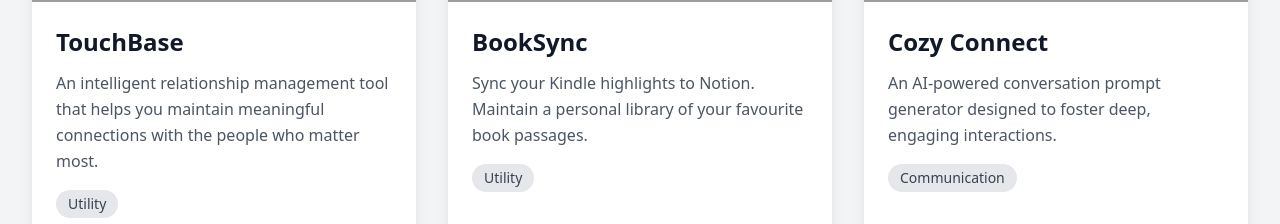
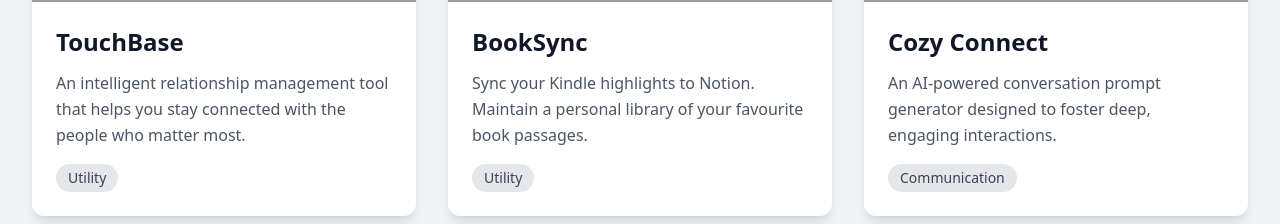
Before and after one commit to ajiteshgogoi/my-projects, a React (Create React App) app: page / in a window 1280 px wide. Shown: the part 446-670 px from the top of the page. Built offline with nearby package versions, Linux system fonts and the light colour scheme; grey boxes are pictures that could not be loaded.

Commit message:
Update App.tsx

```diff
--- a/src/App.tsx
+++ b/src/App.tsx
@@ -4,7 +4,7 @@ const App: React.FC = () => {
   const apps = [
     {
       title: 'TouchBase',
-      description: 'An intelligent relationship management tool that helps you maintain meaningful connections with the people who matter most.',
+      description: 'An intelligent relationship management tool that helps you stay connected with the people who matter most.',
       imageUrl: 'https://touchbasepro.vercel.app/og.png',
       appUrl: 'https://touchbasepro.vercel.app/',
       category: 'Utility'
```
